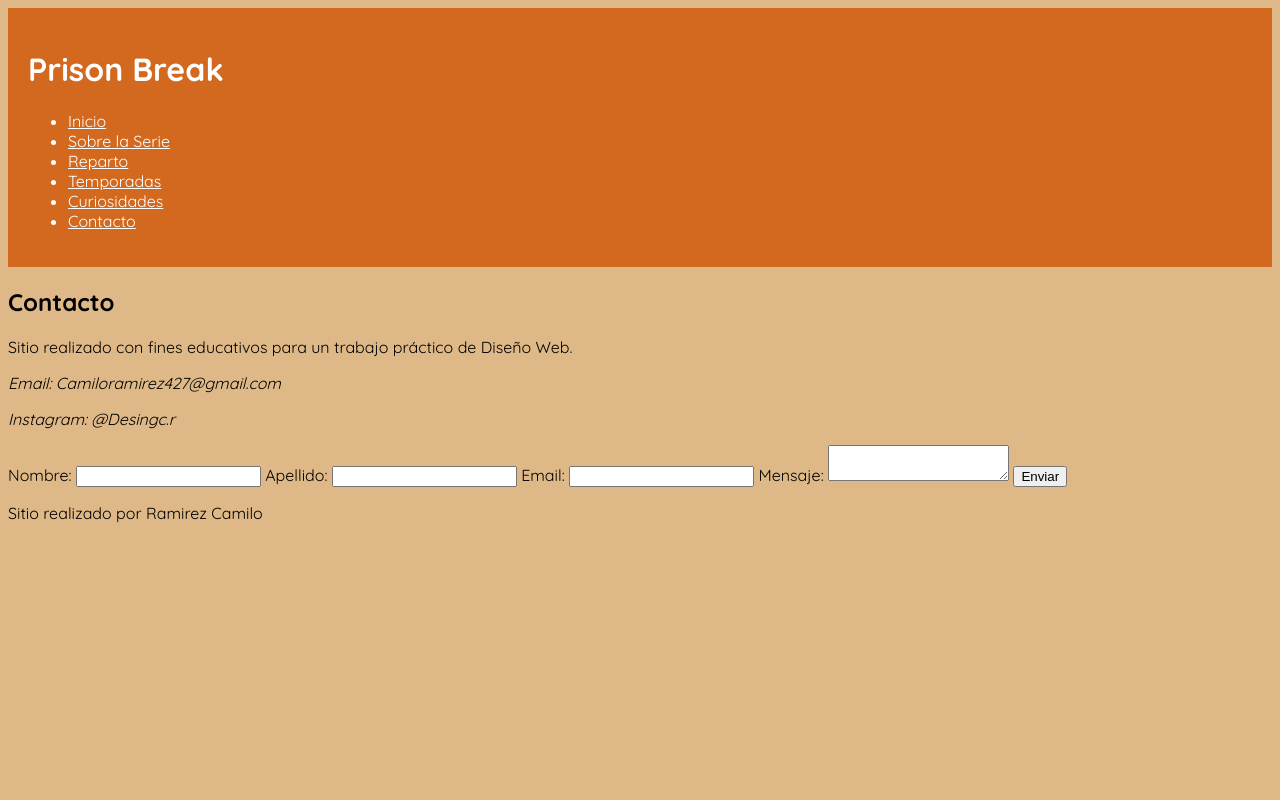
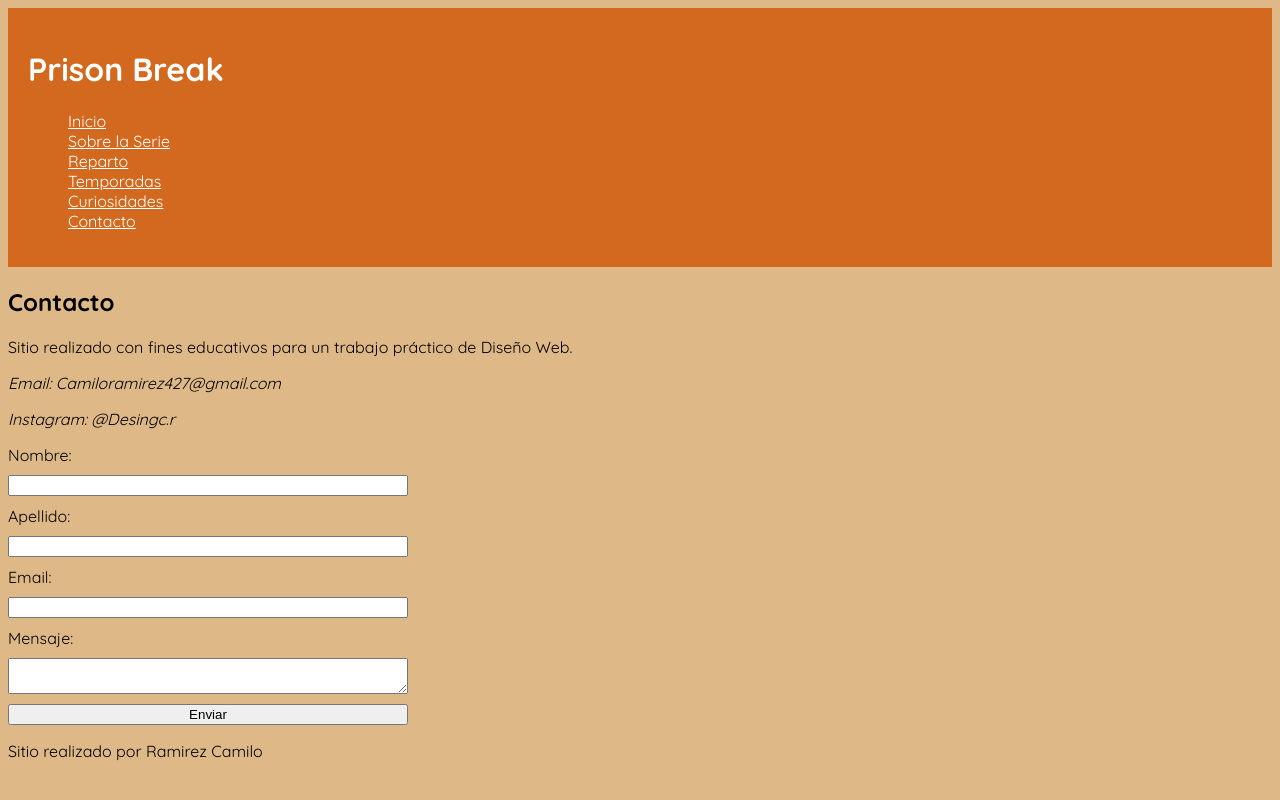
Before and after one commit to camiloramirez-debug/Camilo-Ramirez, a plain HTML site: page PAGE/contacto.html in a window 1280 px wide. Drawn offline with Linux system fonts and the light colour scheme.

Commit message:
contacto css
contacto css

```diff
--- /dev/null
+++ b/CSS/contacto.css
@@ -0,0 +1,6 @@
+form {
+    display: flex;
+    flex-direction:column;
+    gap: 10px;
+    max-width: 400px;
+}
--- a/CSS/general.css
+++ b/CSS/general.css
@@ -8,7 +8,7 @@ header {
     color: white;
     padding: 20px;
 }
-nav {
+nav ul {
     list-style: none;
 }
 nav a {
--- a/PAGE/contacto.html
+++ b/PAGE/contacto.html
@@ -5,6 +5,7 @@
     <meta name="viewport" content="width=device-width, initial-scale=1.0">
     <title>Prison Break | Contacto</title>
     <link rel="stylesheet" href="../CSS/general.css">
+    <link rel="stylesheet" href="../CSS/contacto.css">
      <link rel="icon" type="image/webp" href="../IMAGENES/favecom.webp">
     <link rel="preconnect" href="https://fonts.googleapis.com">
 <link rel="preconnect" href="https://fonts.gstatic.com" crossorigin>
```
